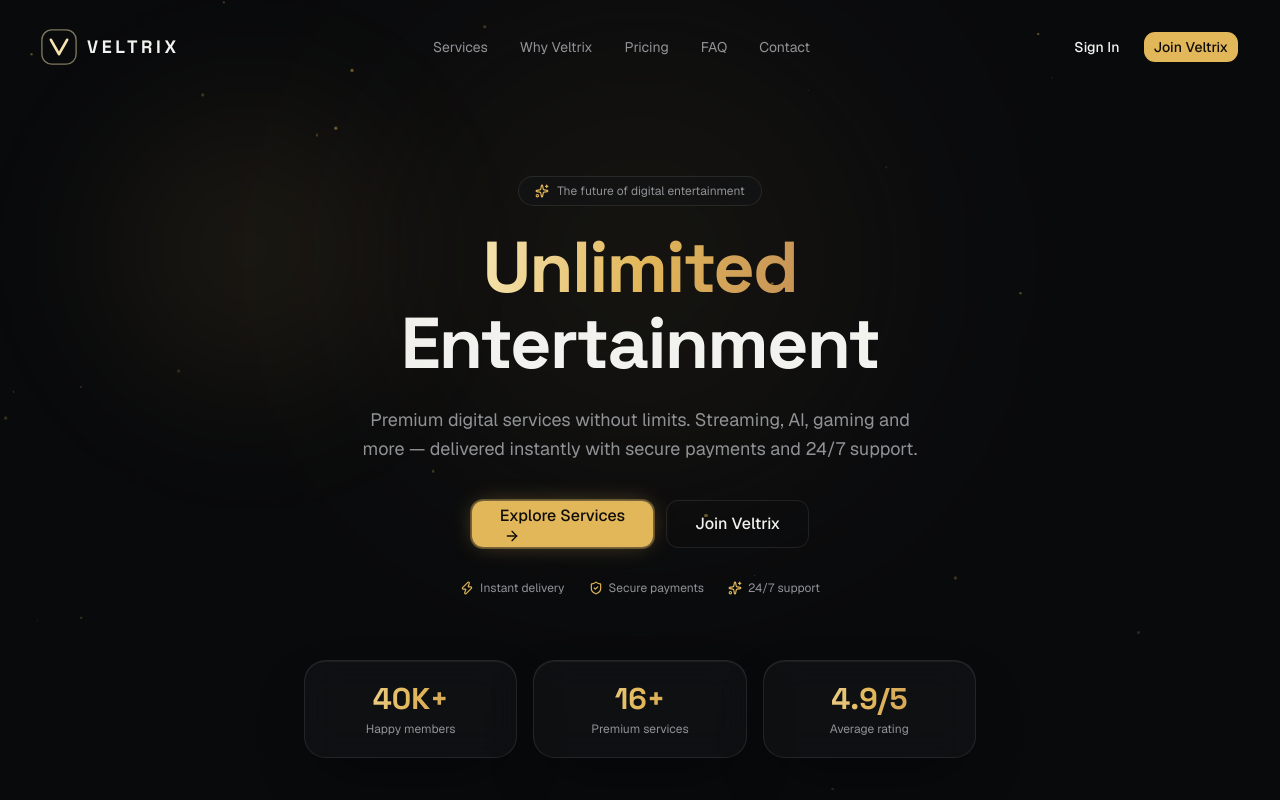
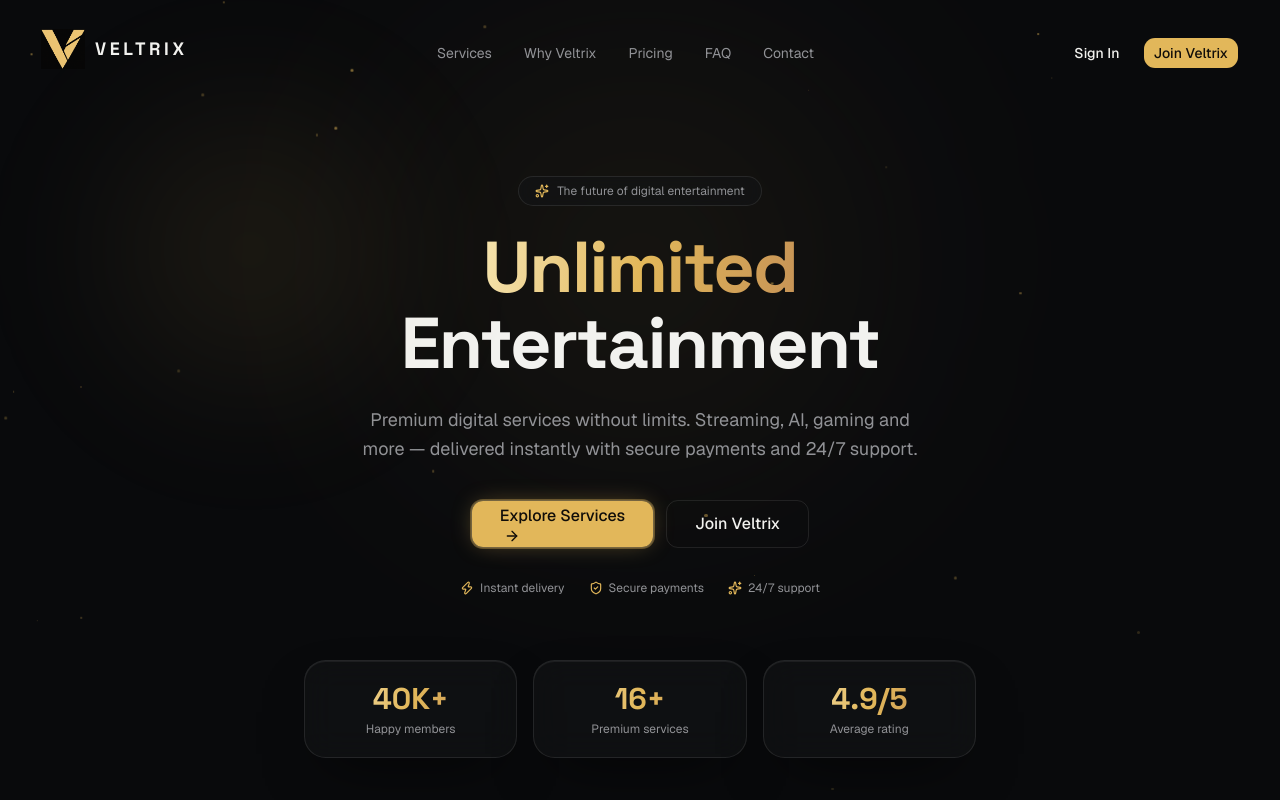
Before and after one commit to hq5xn9cq48-svg/store, a Next.js app: page / in a window 1280 px wide. Shown: the top 800 px of the page. Built offline with nearby package versions, Linux system fonts and the light colour scheme.

Commit message:
Replace VELTRIX logo with uploaded gold artwork
Refactor VeltrixLogo component to use Image for artwork and adjust layout.

```diff
--- a/components/veltrix-logo.tsx
+++ b/components/veltrix-logo.tsx
@@ -1,3 +1,5 @@
+import Image from 'next/image'
+import veltrixArtwork from '@/public/شعار VELTRIX الهندسي الذهبي.png'
 import { cn } from '@/lib/utils'
 
 export function VeltrixLogo({
@@ -8,42 +10,28 @@ export function VeltrixLogo({
   showWordmark?: boolean
 }) {
   return (
-    <div className={cn('flex items-center gap-2.5', className)}>
-      <span className="relative inline-flex h-9 w-9 items-center justify-center">
-        <svg
-          viewBox="0 0 40 40"
-          className="h-9 w-9"
-          aria-hidden="true"
-          fill="none"
-        >
-          <defs>
-            <linearGradient id="veltrix-v" x1="0" y1="0" x2="40" y2="40">
-              <stop offset="0%" stopColor="oklch(0.92 0.07 92)" />
-              <stop offset="55%" stopColor="oklch(0.8 0.122 85)" />
-              <stop offset="100%" stopColor="oklch(0.66 0.1 70)" />
-            </linearGradient>
-          </defs>
-          <rect
-            x="1"
-            y="1"
-            width="38"
-            height="38"
-            rx="11"
-            stroke="url(#veltrix-v)"
-            strokeWidth="1.5"
-            opacity="0.5"
-          />
-          <path
-            d="M11 12 L20 28 L29 12"
-            stroke="url(#veltrix-v)"
-            strokeWidth="3"
-            strokeLinecap="round"
-            strokeLinejoin="round"
-          />
-        </svg>
+    <div
+      className={cn('inline-flex shrink-0 items-center gap-2.5', className)}
+      role="img"
+      aria-label="VELTRIX"
+    >
+      {/* Frame the symbol from the original square artwork for a horizontal logo. */}
+      <span
+        className="relative block h-10 w-11 shrink-0 overflow-hidden"
+        aria-hidden="true"
+      >
+        <Image
+          src={veltrixArtwork}
+          alt=""
+          sizes="84px"
+          className="absolute -left-5 -top-[18px] h-[84px] w-[84px] max-w-none mix-blend-lighten"
+        />
       </span>
       {showWordmark && (
-        <span className="font-heading text-lg font-bold tracking-[0.2em] text-foreground">
+        <span
+          className="font-heading text-lg font-bold tracking-[0.2em] text-foreground"
+          aria-hidden="true"
+        >
           VELTRIX
         </span>
       )}
```
